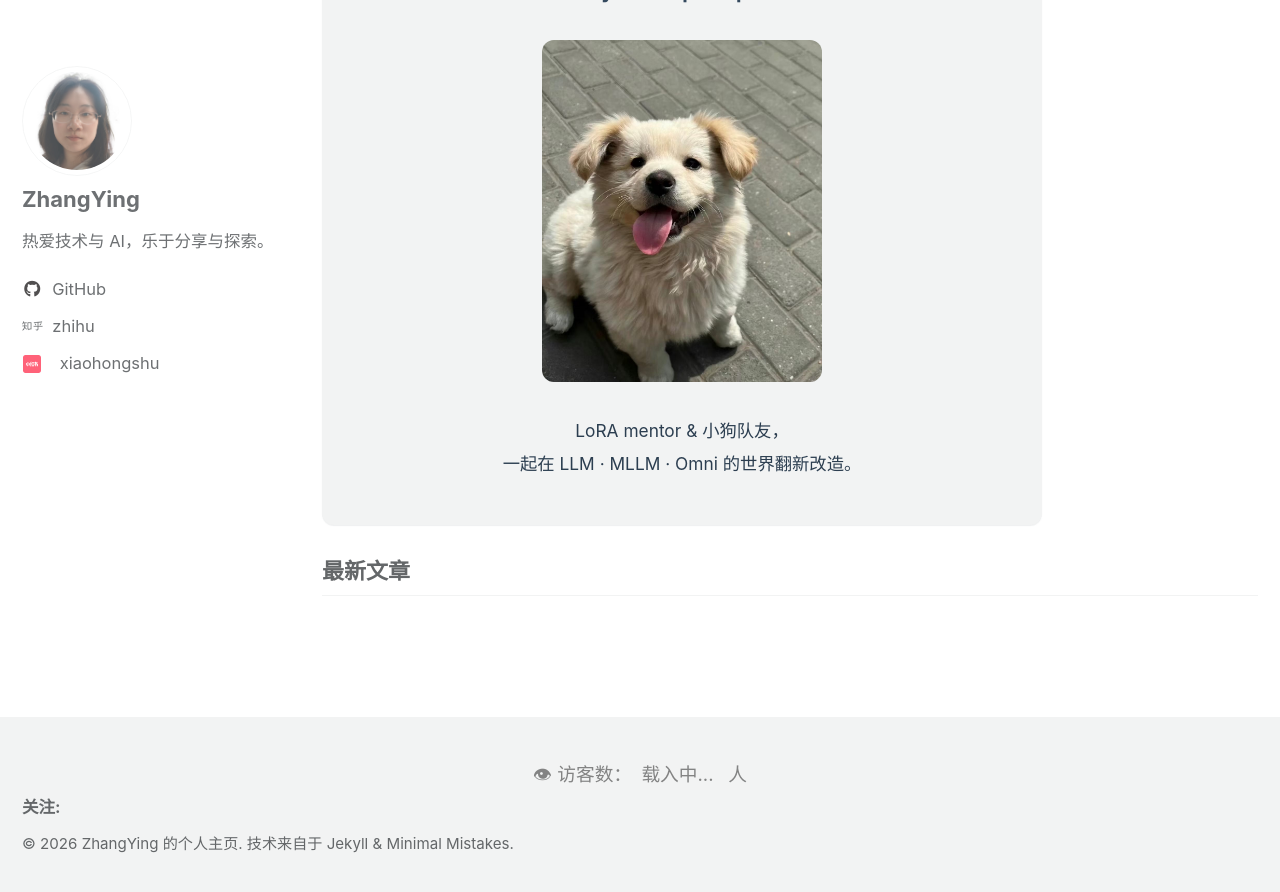
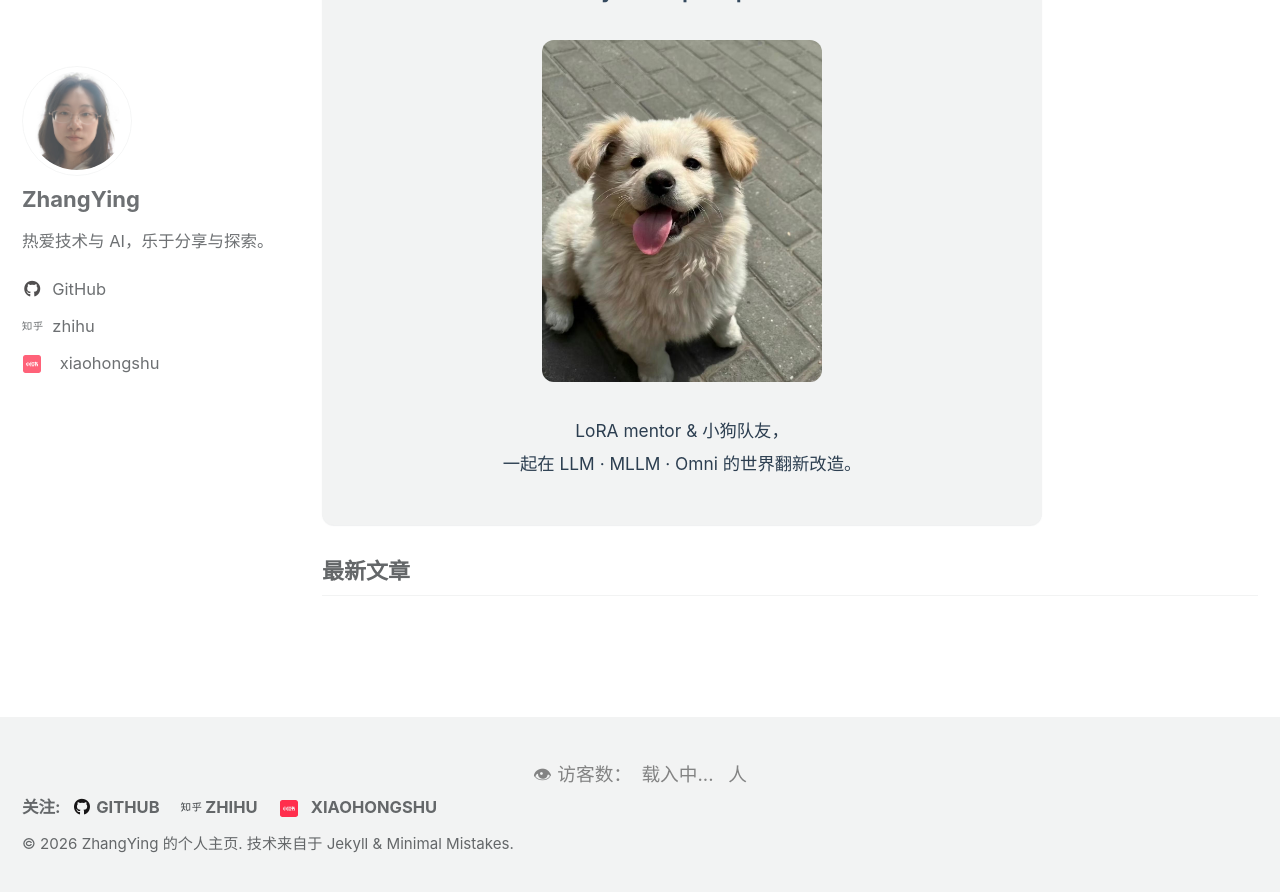
Before and after one commit to CodingZY/CodingZY.github.io, a Jekyll site: the page built from index.html, in a window 1280 px wide and 900 px high, scrolled down 601 px. Shown: the top 892 px of the window. Built offline with Jekyll 4.4.1, drawn with Linux system fonts in a browser that asks for light colours; cached includes are drawn as plain includes; the list of posts is cut into pages by our own code; comment, search, counter and statistics services are not loaded.

Commit message:
Revert "删除页脚重复的社交链接（侧边栏作者名片已展示）"
This reverts commit a2c3c8cfa5fb4157c46f8c702782396379ade524.

```diff
--- a/_config.yml
+++ b/_config.yml
@@ -124,9 +124,17 @@ author:
       url: "https://xhslink.cn/m/8s6BGzHnfVu" # 你的小红书主页
 
 # Site Footer
-# 页脚社交链接已删除（侧边栏作者名片已展示，避免重复）
 footer:
   links:
+    - label: "GitHub"
+      icon: "fab fa-fw fa-github"
+      url: "https://github.com/CodingZY" # 你的 GitHub 主页
+    - label: "zhihu"
+      icon: "fab fa-fw fa-zhihu"
+      url: "https://www.zhihu.com/people/91-53-25-41" # 你的知乎主页
+    - label: "xiaohongshu"
+      icon: "assets/images/icons/xiaohongshu.svg"
+      url: "https://xhslink.cn/m/8s6BGzHnfVu" # 你的小红书主页
 
 # Reading Files
 include:
```
